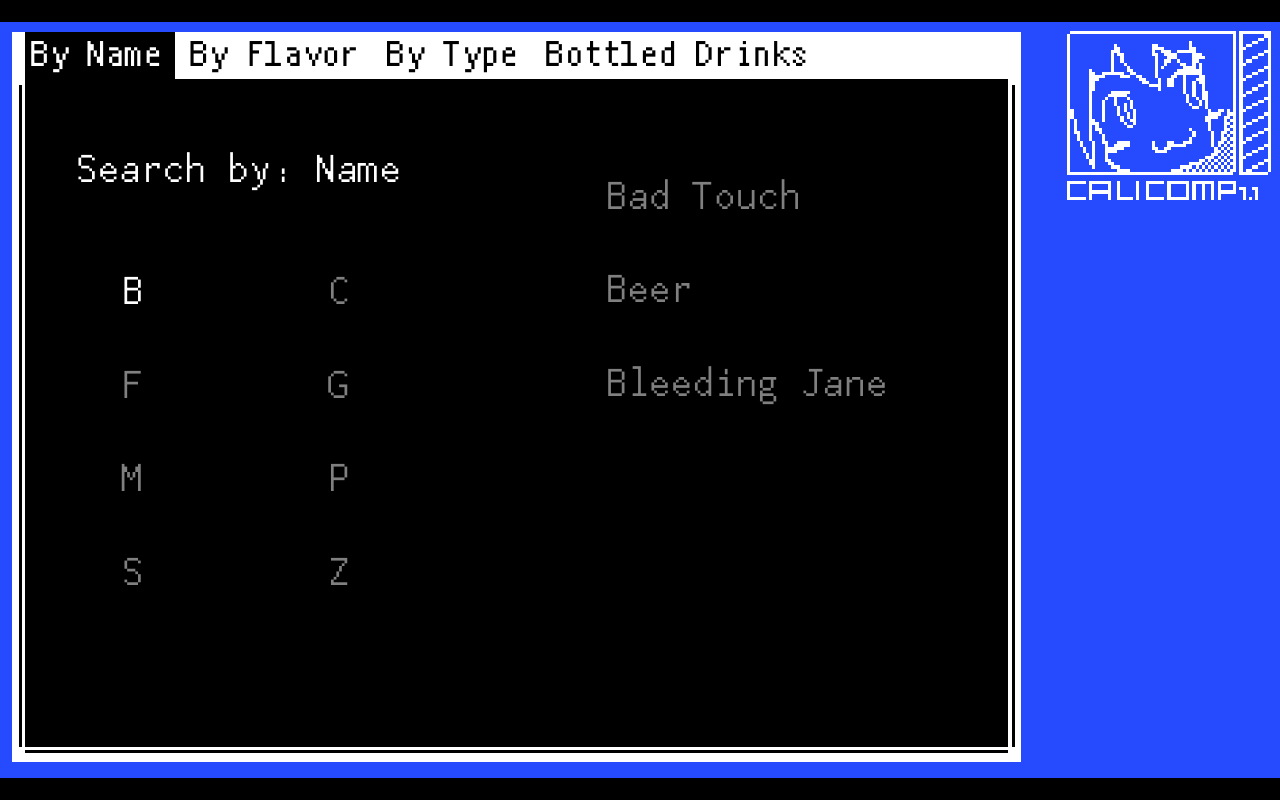
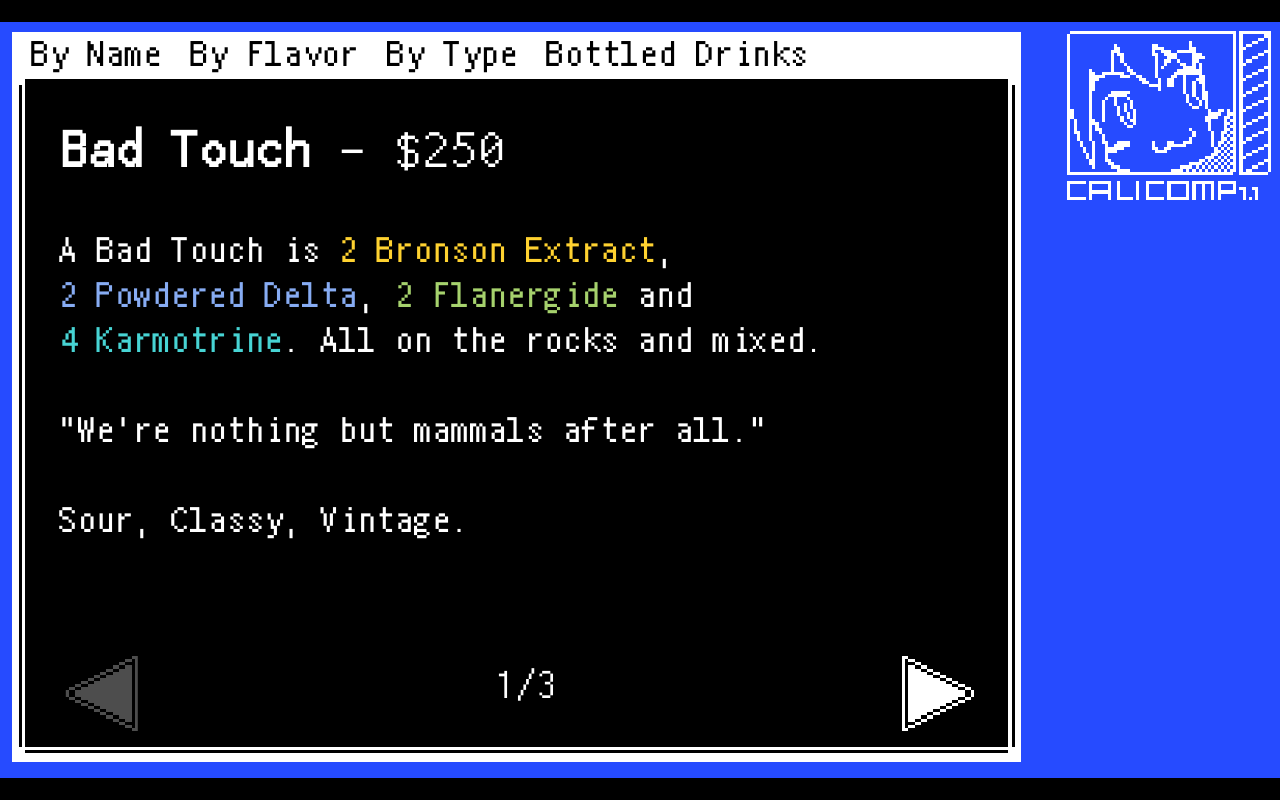
Before and after one commit to DatKami/bartending-interface, a React (Create React App) app: page / in a window 1280 px wide. Built offline with nearby package versions, Linux system fonts and the light colour scheme; what uifx would draw is missing.

Commit message:
tabs, navigation

```diff
--- a/src/App.js
+++ b/src/App.js
@@ -1,6 +1,7 @@
 import React from 'react';
 import './App.scss';
 import TabWindow from './TabWindow';
+import Tab from './Tab';
 import calicomp from './assets/calicomp.png';
 import UIfx from 'uifx';
 import tabSFX from './assets/tab.mp3';
@@ -74,7 +75,10 @@ const options = [
   }
 ];
 
-const byName = {
+const tabs = [
+  {
+    title: 'By Name',
+    windowInfo: {
       name: 'name',
       className: 'sort-name',
       perRow: 2,
@@ -113,11 +117,7 @@ const byName = {
           options: []
         },
       ]
-};
-
-const tabs = [
-  {
-    title: 'By Name'
+    }
   },
   {
     title: 'By Flavor'
@@ -135,9 +135,9 @@ class App extends React.Component {
     super(props);
 
     this.state = {
-      activeTab: 0,
-      activeOptionsGroup: 0,
-      activeOption: undefined
+      activeTab: undefined,
+      activeOptionsGroup: undefined,
+      activeOption: 0
     };
   }
 
@@ -162,7 +162,9 @@ class App extends React.Component {
   setActiveTab = (i) => {
       if (i !== this.state.activeTab) {
           this.setState({
-              activeTab: i
+              activeTab: i,
+              activeOptionsGroup: undefined,
+              activeOption: undefined
           });
           tabSound.play();
       }
@@ -181,6 +183,24 @@ class App extends React.Component {
     });
   }
 
+  navNextDrink() {
+    if (this.state.activeOption < options.length -1) {
+      this.setState({
+          activeOption: this.state.activeOption + 1
+      })
+      tabSound.play();
+    }
+  }
+
+  navPrevDrink() {
+    if (this.state.activeOption > 0) {
+      this.setState({
+          activeOption: this.state.activeOption - 1
+      })
+      tabSound.play();
+    }
+  }
+
   render() {
     return (
       <div className="App">
@@ -189,22 +209,26 @@ class App extends React.Component {
             <div className="System-window">
               <div className="System-window-tab-bar">
                 {tabs.map((tab, index) => { return (
-                  <div className={"System-window-tab " + (this.state.activeTab === index ? 'selected' : '')}>
-                    {tab.title}
-                  </div>
+                  <Tab
+                    {...tab}
+                    selected={this.state.activeTab === index}
+                    index={index}
+                    setActiveTab={this.setActiveTab}
+                  />
                 )})
                 }
               </div>
               <div className="System-window-inner">
                 <TabWindow
-                  {...byName}
+                  {...tabs[this.state.activeTab ?? 0].windowInfo} // TODO: ?? 0 needs to be a number or crashes
                   allDrinks={options}
                   activeOption={this.state.activeOption}
                   activeOptionsGroup={this.state.activeOptionsGroup}
                   setActiveOption={this.setActiveOption}
                   setActiveOptionsGroup={this.setActiveOptionsGroup}
                   clearActiveTab={this.clearActiveTab.bind(this)}
-                  clearActiveOption={this.clearActiveOption.bind(this)}
+                  navNextDrink={this.navNextDrink.bind(this)}
+                  navPrevDrink={this.navPrevDrink.bind(this)}
                 />
               </div>
               <div className="System-window-inner-decoration left"></div>
--- a/src/App.scss
+++ b/src/App.scss
@@ -41,6 +41,10 @@ html {
   -webkit-touch-callout: none;
   -webkit-user-select: none;
   user-select: none;
+
+  img {
+    image-rendering: pixelated;
+  }
 
   .System {
     text-align: center;
@@ -152,11 +156,12 @@ html {
               font-size: (9em/7);
             }
             .drink-description {
+              height: 17.125rem;
               margin-top: (30rem/16);
               padding-right: 1.5rem;
               font-family: 'Va-11 Hall-A 6px';
-              line-height: 1.4;
-              font-size: 1.251rem;
+              line-height: 1.45;
+              font-size: 1.247rem;
               .nowrap {
                 white-space: nowrap;
               }
@@ -177,7 +182,37 @@ html {
               }
             }
             .navigation {
-
+              display: flex;
+              flex-direction: row;
+              padding: 0 .25rem;
+              font-family: 'CyberpunkWaifus';
+              font-size: (27.8rem/16);
+              img {
+                width: (46rem/16);
+                height: (48rem/16);
+                opacity: .30;
+              }
+              .left {
+                transform: scaleX(-1);
+              }
+              .midsection {
+                display: flex;
+                align-items: center;
+                justify-content: center;
+                width: 30.125rem;
+                padding-bottom: .5rem;
+                padding-left: .5rem;
+              }
+              .left, .right {
+                margin: .125rem 0;
+                &.active {
+                  opacity: 1;
+                  &:active {
+                    margin-top: .25rem;
+                    margin-bottom: 0;
+                  }
+                }
+              }
             }
           }
         }
@@ -217,7 +252,6 @@ html {
         margin-right: (2rem/16);
         img {
           width: 100%;
-          image-rendering: pixelated;
         }
       }
     }
--- a/src/DrinkWindow.js
+++ b/src/DrinkWindow.js
@@ -1,9 +1,11 @@
 import React from 'react';
+import arrow from './assets/arrow.png';
 
 class DrinkWindow extends React.Component {
     render() {
-        const {name, ingredients, style, cost, flavorText, flavorTypes} = this.props.drink;
+        const {name, index, ingredients, style, cost, flavorText, flavorTypes} = this.props.drink;
         const {adelhyde, bronsonExtract, powderedDelta, flanergide, karmotrine, optionalKarmotrine, rocks, aged, blended} = ingredients;
+        const {totalDrinks} = this.props;
         let ingredientList = [
                 {amount: adelhyde, name: 'Adelhyde', className: 'adelhyde'},
                 {amount: bronsonExtract, name: 'Bronson Extract', className: 'bronsonExtract'},
@@ -64,7 +66,7 @@ class DrinkWindow extends React.Component {
         }
 
         return (
-            <div className="drink" onClick={this.props.onClick}>
+            <div className="drink">
                 <div className="drink-title">
                     <b>{name}</b> - ${cost}
                 </div>
@@ -77,8 +79,20 @@ class DrinkWindow extends React.Component {
                         <br/><br/>
                         {flavorsString}
                 </div>
-                <div class="navigation">
-
+                <div className="navigation">
+                    <img
+                        className={"left " + (index !== 1 ? 'active' : '')}
+                        src={arrow}
+                        alt="Navigate to previous drink"
+                        onClick={this.props.navPrevDrink}
+                    />
+                    <span className="midsection">{index}/{totalDrinks}</span>
+                    <img
+                        className={"right " + (index !== totalDrinks ? 'active' : '')}
+                        src={arrow}
+                        alt="Navigate to next drink"
+                        onClick={this.props.navNextDrink}
+                    />
                 </div>
             </div>
         );
--- /dev/null
+++ b/src/Tab.js
@@ -0,0 +1,36 @@
+import React from 'react';
+import hoverSFX from './assets/hover.mp3';
+import UIfx from 'uifx';
+import {isMobile} from 'react-device-detect';
+
+const hoverSound = new UIfx(
+    hoverSFX,
+    {
+        volume: .5,
+        throttleMs: 100
+    }
+)
+
+class Tab extends React.Component {
+    onClick = () => {
+      const { index, setActiveTab } = this.props;
+      setActiveTab(index);
+    }
+
+    playHoverSound = () => {
+        !isMobile && hoverSound.play();
+    }
+
+    render() {
+      return (
+        <div
+          className={"System-window-tab " + (this.props.selected ? 'selected' : '')}
+          onClick={this.onClick}
+        >
+            {this.props.title}
+        </div>
+      );
+    }
+  }
+
+  export default Tab;
--- a/src/TabWindow.js
+++ b/src/TabWindow.js
@@ -46,7 +46,9 @@ class TabWindow extends React.Component {
             {!isNaN(this.props.activeOption) &&
                 <DrinkWindow
                     drink={this.props.allDrinks[this.props.activeOption]}
-                    onClick={this.props.clearActiveOption}
+                    totalDrinks={this.props.allDrinks.length}
+                    navNextDrink={this.props.navNextDrink}
+                    navPrevDrink={this.props.navPrevDrink}
                 />
             }
         </div>
```
Also changed, not shown: 2 other files (tests, documents, lock files or other folders). Lines whose indentation alone changed are shown as unchanged.
